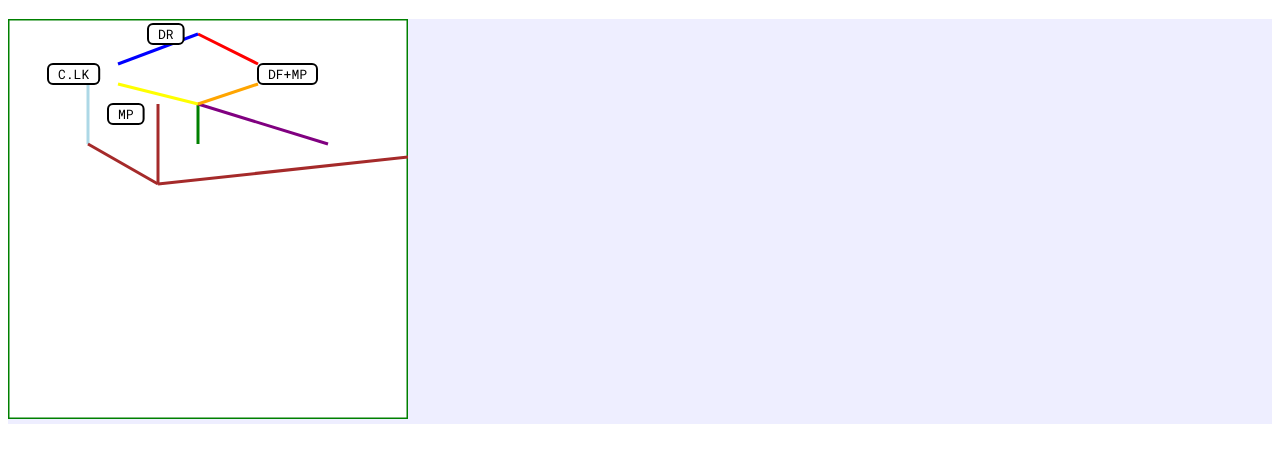
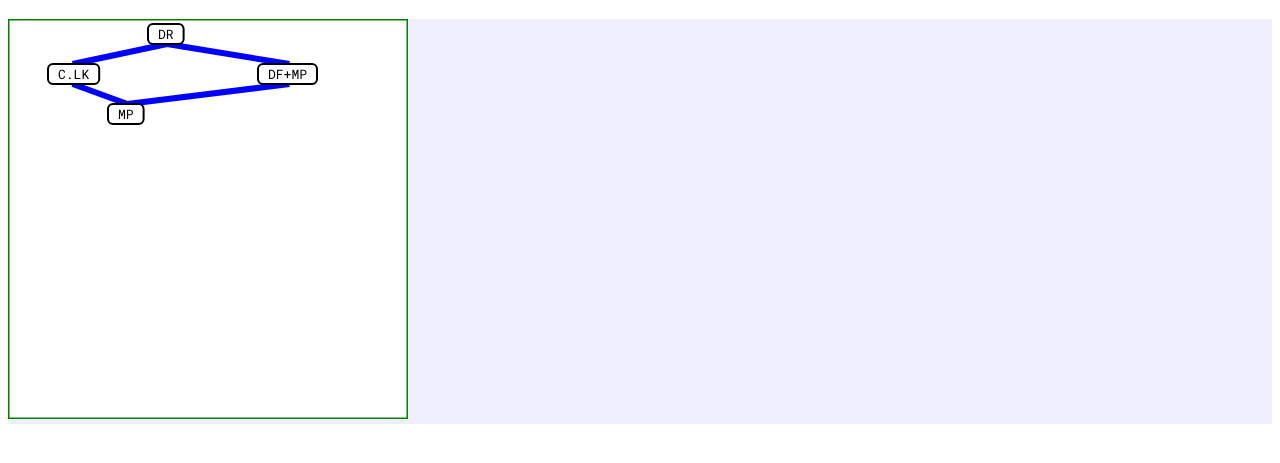
Before and after one commit to kakun45/street_fighter_frontend, a plain HTML site: page test_svg/index.html in a window 1280 px wide. Shown: the part 61-524 px from the top of the page. Drawn offline with Linux system fonts and the light colour scheme.

Commit message:
graph is powered by data

```diff
--- a/test_svg/index.html
+++ b/test_svg/index.html
@@ -38,10 +38,10 @@
 
     // IDs
     const edges = [
-      { start: 1, end: 4 },
-      { start: 1, end: 3 },
-      { start: 4, end: 2 },
-      { start: 3, end: 2 },
+      { startId: 2, endId: 4 },
+      { startId: 3, endId: 4 },
+      { startId: 1, endId: 3 },
+      { startId: 1, endId: 2 },
     ];
 
     // ===================== FRONTEND =====================
@@ -51,9 +51,9 @@
       {
         action: actions[0],
         position: [140, 5], // x, y
+        nodeSize: textToNodeSize(actions[0].content), //nodeSize: [100w, 20h],
         // topMiddlePos: [190, 5], // todo: Fn(position, nodeSize) to return this
         // bottomMiddlePos: [190, 25], // todo: Fn(position, nodeSize) to return this
-        nodeSize: textToNodeSize(actions[0].content), //nodeSize: [100w, 20h],
         // wDepth: 5,
       },
       {
@@ -73,9 +73,17 @@
       },
     ];
 
-    // Fn calculating topMiddlePos & bottomMiddlePos based on nodeSize
-    // const getMiddlesOfNodes = (node) => {}
+    // nodesById is a dictionary of node_id -> node. lookup nodes==id
+    const nodesById = {};
+    nodes.forEach((node) => {
+      nodesById[node.action.id] = node;
+    });
+    console.log("nodesById", nodesById);
 
+    // measures len(monospaced_text)*px of one letter + padding*2 for L&R
+    // const font = "13px 'Roboto Mono'"; // Font used for measuring text width
+    // const texWidth = measureTextWidth(nodeText, font); //, font); // Measure text width
+    // rectWidth = texWidth + 2 * padding; // Calculate rect width with padding
     // Fn calculates the size given a text, return arr [w, h] in standard order: w&h x&y
     function textToNodeSize(text) {
       // Calculate <rect> width: measure text add 2ce of padding on the sides
@@ -120,19 +128,55 @@
       return newCanvas;
     };
 
+    // given a node return topMiddle position of the node
+    const getTopMiddlePos = (node) => {
+      const [x, y] = node.position,
+        width = node.nodeSize[0],
+        midX = x + width / 2;
+      return [midX, y];
+    };
+    // given a node return bottomMiddle position of the node
+    const getBottomMiddlePos = (node) => {
+      const [x, y] = node.position,
+        h = node.nodeSize[1], // height
+        w = node.nodeSize[0], // width
+        midX = x + w / 2,
+        bottomY2 = y + h;
+      return [midX, bottomY2];
+    };
+
+    // draw an edge given a start id and end id
+    const createEdgeObj = (fromNode, toNode) => {
+      const [fromX, fromY] = getBottomMiddlePos(fromNode),
+        [toX, toY] = getTopMiddlePos(toNode);
+      const strokeWidth = 6,
+        color = "blue",
+        newLine = document.createElementNS(
+          "http://www.w3.org/2000/svg",
+          "line"
+        ); //Create a Line in SVG's namespace
+
+      newLine.setAttribute("x1", fromX); // horizontally: from
+      newLine.setAttribute("x2", toX); // horizontally: to
+      newLine.setAttribute("y1", fromY); // vertically: from
+      newLine.setAttribute("y2", toY); // vertically: to
+      newLine.setAttribute("stroke", color);
+      newLine.setAttribute("stroke-width", strokeWidth);
+      return newLine;
+    };
+
     const createLineObj = (x1, x2, y1, y2, color) => {
-      const strokeWidth = 3;
-      let newLine = document.createElementNS(
-        "http://www.w3.org/2000/svg",
-        "line"
-      ); //Create a Line in SVG's namespace
-      newLine.setAttribute("x1", x1); // horizontally: from
-      newLine.setAttribute("x2", x2); // horizontally: to
+      const strokeWidth = 3,
+        newLine = document.createElementNS(
+          "http://www.w3.org/2000/svg",
+          "line"
+        ); //Create a Line in SVG's namespace
+      newLine.setAttribute("x1", x1); // from
+      newLine.setAttribute("x2", x2); // to
       newLine.setAttribute("y1", y1);
       newLine.setAttribute("y2", y2);
       newLine.setAttribute("stroke", color);
       newLine.setAttribute("stroke-width", strokeWidth);
-
       return newLine;
     };
 
@@ -159,10 +203,6 @@
         gFill = "white", // fill color of all grouped elements
         padding = 10; // padding for nodeText on both sides
 
-      // measures len(monospaced_text)*px of one letter + padding*2 for L&R
-      // const font = "13px 'Roboto Mono'"; // Font used for measuring text width
-      // const texWidth = measureTextWidth(nodeText, font); //, font); // Measure text width
-      // rectWidth = texWidth + 2 * padding; // Calculate rect width with padding
       const [w, h] = textToNodeSize(nodeText);
       // Create and set up the <rect> & <text> elements
       let newGroup = document.createElementNS(
@@ -177,7 +217,7 @@
         "http://www.w3.org/2000/svg",
         "text"
       ); // Create a <text> in SVG's namespace
-      console.log(177, rectX, rectY, w, h);
+
       newRect.setAttribute("width", w);
       newRect.setAttribute("height", h);
       newRect.setAttribute("x", rectX);
@@ -206,7 +246,6 @@
       console.log("page is fully loaded");
 
       // let svg = document.getElementsByTagName("svg")[0]; //Get 1st <svg> element
-      // Centering everything in an SVG can be achieved by calculating the center of the SVG container and then positioning each element relative to this center. Introducing a grandCentralX is indeed a good approach.
       let svg = document.getElementById("svg-container");
       // Get the center X coordinate of the scv
       let svgWidth = svg.clientWidth;
@@ -234,79 +273,30 @@
       // svg.appendChild(createSvgCanvas({ id: "test_id" }));
 
       // ============== DRAW EDGES ==============
-      // (!) Fn do NOT support named args or disodered args, order is critical, skip - impossible
-      // args are: x1, x2, y1, y2, color
-      svg.appendChild(
-        createLineObj(
-          190,
-          190,
-          levelNumToOffsetY(2),
-          levelNumToOffsetY(3),
-          "green"
-        )
-      ); // GenIV M child: Line from Grandchild to GenIV
-      svg.appendChild(
-        createLineObj(
-          190,
-          320,
-          levelNumToOffsetY(2),
-          levelNumToOffsetY(3),
-          "purple"
-        )
-      ); // GenIV R child: Line from Grandchild to GenIV
-      svg.appendChild(
-        createLineObj(
-          80,
-          80,
-          levelNumToOffsetY(1),
-          levelNumToOffsetY(3),
-          "lightblue"
-        )
-      ); // L child: Line from L Child to GenIV
-      svg.appendChild(
-        createLineObj(
-          150,
-          150,
-          levelNumToOffsetY(2),
-          levelNumToOffsetY(4),
-          "brown"
-        )
-      ); // GenV: Line from Grandchild to GenV
-      svg.appendChild(
-        createLineObj(
-          80,
-          150,
-          levelNumToOffsetY(3),
-          levelNumToOffsetY(4),
-          "brown"
-        )
-      ); // GenV: Line from GenIV to GenV
-      svg.appendChild(
-        createLineObj(
-          520,
-          150,
-          levelNumToOffsetY(3),
-          levelNumToOffsetY(4),
-          "brown"
-        )
-      ); // GenV: Line from GenIV to GenV
-      svg.appendChild(
-        createLineObj(110, 190, 65, levelNumToOffsetY(2), "yellow")
-      ); // grandchild: Line from L parent
-      svg.appendChild(
-        createLineObj(250, 190, 65, levelNumToOffsetY(2), "orange")
-      ); // grandChild: Line from R parent
-      svg.appendChild(createLineObj(190, 250, 15, levelNumToOffsetY(1), "red")); // R child: Line from Mother
-      svg.appendChild(
-        createLineObj(190, 110, 15, levelNumToOffsetY(1), "blue")
-      ); // L child: Line from Mother
+      edges.forEach((edge) => {
+        const startNode = nodesById[edge.startId],
+          endNode = nodesById[edge.endId];
+        svg.appendChild(createEdgeObj(startNode, endNode));
+      });
+
+      // svg.appendChild(createEdgeObj(nodes[1], nodes[3]));
+      // svg.appendChild(
+      //   createLineObj(250, 190, 65, levelNumToOffsetY(2), "orange")
+      // ); // grandChild: Line from R parent
+      // svg.appendChild(createEdgeObj(nodes[2], nodes[3]));
+      // svg.appendChild(createLineObj(190, 250, 15, levelNumToOffsetY(1), "red")); // R child: Line from Mother
+      // svg.appendChild(createEdgeObj(nodes[0], nodes[2]));
+      // svg.appendChild(
+      //   createLineObj(190, 110, 15, levelNumToOffsetY(1), "blue")
+      // ); // L child: Line from Mother
+      // svg.appendChild(createEdgeObj(nodes[0], nodes[1]));
 
       // Relative Positioning: Each node is positioned relative to this central X coordinate.
       // layout code
       function calculateNodeX(
         node,
         depth,
-        grandCentralX,
+        // grandCentralX,
         centerOfParent = null
       ) {
         // todo:
@@ -330,6 +320,7 @@
       //   )
       // ); // todo: thiS one it centered by a coinsedence, create a Fn to calc. positions of X for Nodes
       svg.appendChild(createNodeObj2(nodes[3]));
+
       // svg.appendChild(
       //   createNodeObj(100, levelNumToOffsetY(4), "GenV child 3 parents")
       // );
@@ -343,13 +334,10 @@
       //   createNodeObj(290, levelNumToOffsetY(3), "GenIV: R child")
       // );
 
-      // svg.appendChild(createNodeObj(40, levelNumToOffsetY(1), "L child"));
       svg.appendChild(createNodeObj2(nodes[1]));
-      // svg.appendChild(createNodeObj(250, levelNumToOffsetY(1), "R child"));
       svg.appendChild(createNodeObj2(nodes[2]));
 
-      svg.appendChild(createNodeObj2(nodes[0]));
-      // svg.appendChild(createNodeObj(140, levelNumToOffsetY(0), "Mothership"));
+      svg.appendChild(createNodeObj2(nodes[0])); // root
     };
   </script>
 
```
